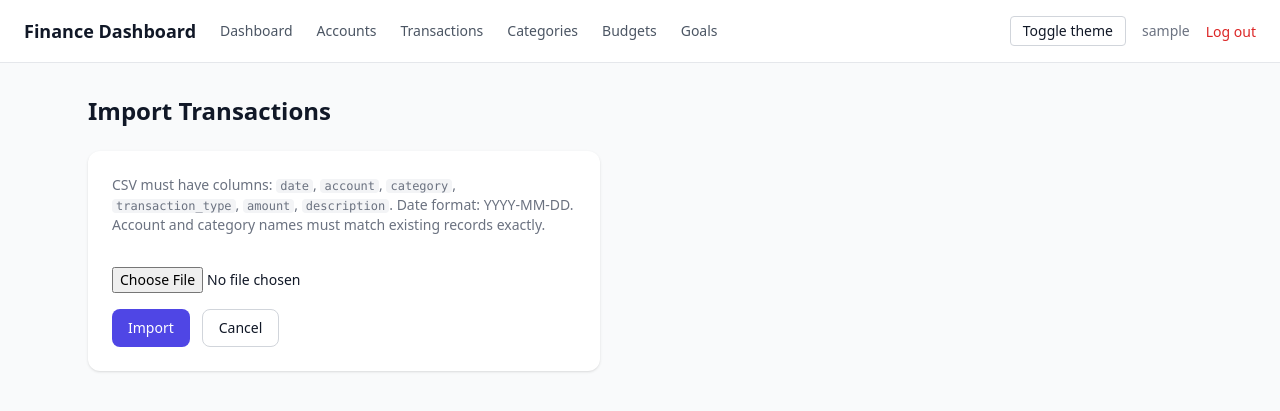
After one commit to SKEL1NJA/finance-dashboard, a Django app: page /transactions/import/ in a window 1280 px wide. The commit adds this page. Shown: the top 411 px of the page. Run offline with Django 5.2, Linux system fonts and the light colour scheme; the visitor is signed in with stand-in values (Sample User, id 1); some libraries are stand-ins or nearby versions.

Commit message:
feat: add CSV export and atomic bulk import for transactions
Import validates all rows before committing, rolling back the entire batch on any error using a single database transaction.

```diff
--- /dev/null
+++ b/templates/transactions/transaction_import.html
@@ -0,0 +1,26 @@
+{% extends 'base.html' %}
+{% block title %}Import Transactions{% endblock %}
+{% block content %}
+<div class="max-w-lg">
+    <h1 class="text-2xl font-semibold mb-6">Import Transactions</h1>
+    <div class="bg-white dark:bg-gray-800 p-6 rounded-xl shadow space-y-4">
+        <p class="text-sm text-gray-500">
+            CSV must have columns: <code class="text-xs bg-gray-100 dark:bg-gray-700 px-1 rounded">date</code>,
+            <code class="text-xs bg-gray-100 dark:bg-gray-700 px-1 rounded">account</code>,
+            <code class="text-xs bg-gray-100 dark:bg-gray-700 px-1 rounded">category</code>,
+            <code class="text-xs bg-gray-100 dark:bg-gray-700 px-1 rounded">transaction_type</code>,
+            <code class="text-xs bg-gray-100 dark:bg-gray-700 px-1 rounded">amount</code>,
+            <code class="text-xs bg-gray-100 dark:bg-gray-700 px-1 rounded">description</code>.
+            Date format: YYYY-MM-DD. Account and category names must match existing records exactly.
+        </p>
+        <form method="post" enctype="multipart/form-data" class="space-y-4">
+            {% csrf_token %}
+            <input type="file" name="csv_file" accept=".csv" class="text-sm">
+            <div class="flex gap-3">
+                <button type="submit" class="bg-indigo-600 text-white px-4 py-2 rounded-lg text-sm hover:bg-indigo-700">Import</button>
+                <a href="{% url 'transaction-list' %}" class="px-4 py-2 rounded-lg text-sm border border-gray-300 dark:border-gray-600">Cancel</a>
+            </div>
+        </form>
+    </div>
+</div>
+{% endblock %}
--- a/templates/transactions/transaction_list.html
+++ b/templates/transactions/transaction_list.html
@@ -3,7 +3,11 @@
 {% block content %}
 <div class="flex items-center justify-between mb-6">
     <h1 class="text-2xl font-semibold">Transactions</h1>
-    <a href="{% url 'transaction-create' %}" class="bg-indigo-600 text-white px-4 py-2 rounded-lg text-sm hover:bg-indigo-700">Add transaction</a>
+    <div class="flex gap-2">
+        <a href="{% url 'transaction-export' %}" class="border border-gray-300 dark:border-gray-600 px-4 py-2 rounded-lg text-sm">Export CSV</a>
+        <a href="{% url 'transaction-import' %}" class="border border-gray-300 dark:border-gray-600 px-4 py-2 rounded-lg text-sm">Import CSV</a>
+        <a href="{% url 'transaction-create' %}" class="bg-indigo-600 text-white px-4 py-2 rounded-lg text-sm hover:bg-indigo-700">Add transaction</a>
+    </div>
 </div>
 
 {% if transactions %}
--- /dev/null
+++ b/transactions/csv_utils.py
@@ -0,0 +1,95 @@
+import csv
+import io
+from datetime import datetime
+from decimal import Decimal, InvalidOperation
+
+from django.db import transaction as db_transaction
+
+from accounts.models import Account
+
+from .models import Category, Transaction
+from .services import apply_transaction_effect
+
+EXPORT_HEADERS = ['date', 'account', 'category', 'transaction_type', 'amount', 'description']
+
+
+def export_transactions_to_csv(user):
+    buffer = io.StringIO()
+    writer = csv.writer(buffer)
+    writer.writerow(EXPORT_HEADERS)
+
+    queryset = Transaction.objects.filter(user=user).select_related('account', 'category').order_by('-date')
+    for txn in queryset:
+        writer.writerow([
+            txn.date.isoformat(),
+            txn.account.name,
+            txn.category.name if txn.category else '',
+            txn.transaction_type,
+            txn.amount,
+            txn.description,
+        ])
+
+    return buffer.getvalue()
+
+
+class CSVImportError(Exception):
+    def __init__(self, row_number, message):
+        self.row_number = row_number
+        self.message = message
+        super().__init__(f'Row {row_number}: {message}')
+
+
+def import_transactions_from_csv(user, file_obj):
+    decoded = file_obj.read().decode('utf-8-sig')
+    reader = csv.DictReader(io.StringIO(decoded))
+
+    required_columns = {'date', 'account', 'transaction_type', 'amount'}
+    if not required_columns.issubset(set(reader.fieldnames or [])):
+        raise CSVImportError(0, f'CSV must include columns: {", ".join(sorted(required_columns))}')
+
+    accounts = {a.name: a for a in Account.objects.filter(user=user)}
+    categories = {c.name: c for c in Category.objects.filter(user=user)}
+
+    rows = list(reader)
+    created_count = 0
+
+    with db_transaction.atomic():
+        for i, row in enumerate(rows, start=2):
+            account = accounts.get(row['account'].strip())
+            if not account:
+                raise CSVImportError(i, f'Unknown account "{row["account"]}"')
+
+            transaction_type = row['transaction_type'].strip().lower()
+            if transaction_type not in ('income', 'expense', 'transfer'):
+                raise CSVImportError(i, f'Invalid transaction_type "{row["transaction_type"]}"')
+
+            try:
+                amount = Decimal(row['amount'].strip())
+            except InvalidOperation:
+                raise CSVImportError(i, f'Invalid amount "{row["amount"]}"')
+
+            try:
+                txn_date = datetime.strptime(row['date'].strip(), '%Y-%m-%d').date()
+            except ValueError:
+                raise CSVImportError(i, f'Invalid date "{row["date"]}", expected YYYY-MM-DD')
+
+            category = None
+            category_name = (row.get('category') or '').strip()
+            if category_name:
+                category = categories.get(category_name)
+                if not category and transaction_type != 'transfer':
+                    raise CSVImportError(i, f'Unknown category "{category_name}"')
+
+            txn = Transaction.objects.create(
+                user=user,
+                account=account,
+                category=category,
+                transaction_type=transaction_type,
+                amount=amount,
+                description=row.get('description', ''),
+                date=txn_date,
+            )
+            apply_transaction_effect(txn, sign=1)
+            created_count += 1
+
+    return created_count
--- a/transactions/urls.py
+++ b/transactions/urls.py
@@ -4,13 +4,15 @@ from .category_views import (
     CategoryCreateView, CategoryDeleteView, CategoryListView, CategoryUpdateView,
     RuleCreateView, RuleDeleteView,
 )
-from .views import TransactionCreateView, TransactionDeleteView, TransactionListView, TransactionUpdateView
+from .views import TransactionCreateView, TransactionDeleteView, TransactionListView, TransactionUpdateView, TransactionExportView, TransactionImportView
 
 urlpatterns = [
     path('transactions/', TransactionListView.as_view(), name='transaction-list'),
     path('transactions/new/', TransactionCreateView.as_view(), name='transaction-create'),
     path('transactions/<int:pk>/edit/', TransactionUpdateView.as_view(), name='transaction-update'),
     path('transactions/<int:pk>/delete/', TransactionDeleteView.as_view(), name='transaction-delete'),
+    path('transactions/export/', TransactionExportView.as_view(), name='transaction-export'),
+    path('transactions/import/', TransactionImportView.as_view(), name='transaction-import'),
     path('categories/', CategoryListView.as_view(), name='category-list'),
     path('categories/new/', CategoryCreateView.as_view(), name='category-create'),
     path('categories/<int:pk>/edit/', CategoryUpdateView.as_view(), name='category-update'),
--- a/transactions/views.py
+++ b/transactions/views.py
@@ -1,11 +1,18 @@
+import csv
+
 from django.contrib.auth.mixins import LoginRequiredMixin
 from django.shortcuts import redirect
 from django.urls import reverse_lazy
 from django.views.generic import CreateView, DeleteView, ListView, UpdateView
+from django.contrib import messages
+from django.http import HttpResponse
+from django.shortcuts import redirect, render
+from django.views import View
 
 from .forms import TransactionForm
 from .models import Transaction
 from .services import apply_transaction_effect
+from .csv_utils import CSVImportError, export_transactions_to_csv, import_transactions_from_csv
 
 
 class TransactionListView(LoginRequiredMixin, ListView):
@@ -74,3 +81,32 @@ class TransactionDeleteView(LoginRequiredMixin, DeleteView):
         apply_transaction_effect(self.object, sign=-1)
         self.object.delete()
         return redirect(self.success_url)
+
+class TransactionExportView(LoginRequiredMixin, View):
+    def get(self, request):
+        csv_data = export_transactions_to_csv(request.user)
+        response = HttpResponse(csv_data, content_type='text/csv')
+        response['Content-Disposition'] = 'attachment; filename="transactions.csv"'
+        return response
+
+
+class TransactionImportView(LoginRequiredMixin, View):
+    template_name = 'transactions/transaction_import.html'
+
+    def get(self, request):
+        return render(request, self.template_name)
+
+    def post(self, request):
+        file_obj = request.FILES.get('csv_file')
+        if not file_obj:
+            messages.error(request, 'Please choose a CSV file.')
+            return render(request, self.template_name)
+
+        try:
+            count = import_transactions_from_csv(request.user, file_obj)
+        except CSVImportError as e:
+            messages.error(request, str(e))
+            return render(request, self.template_name)
+
+        messages.success(request, f'Imported {count} transactions successfully.')
+        return redirect('transaction-list')
```
